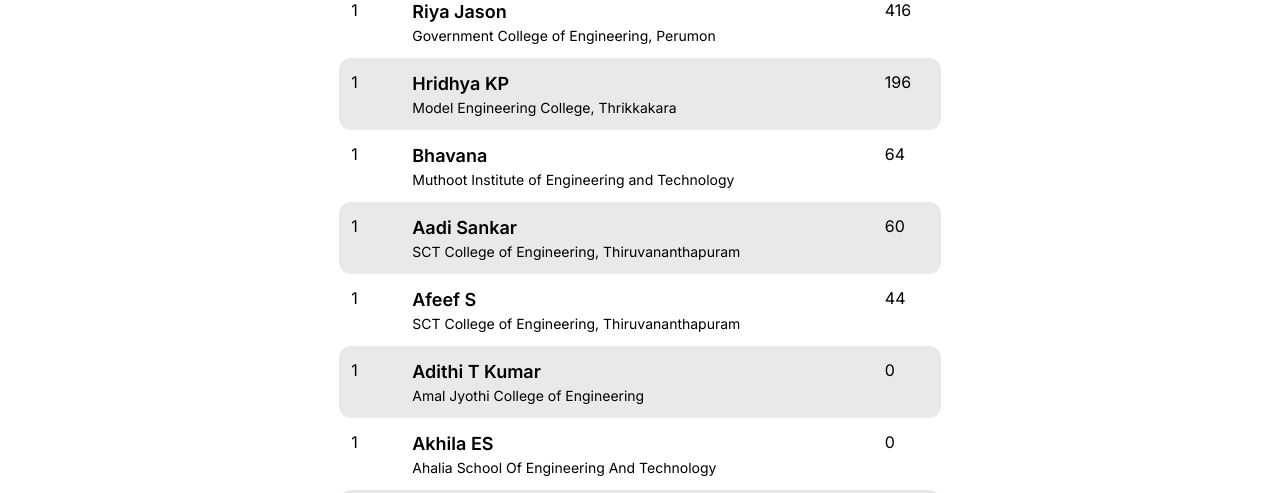
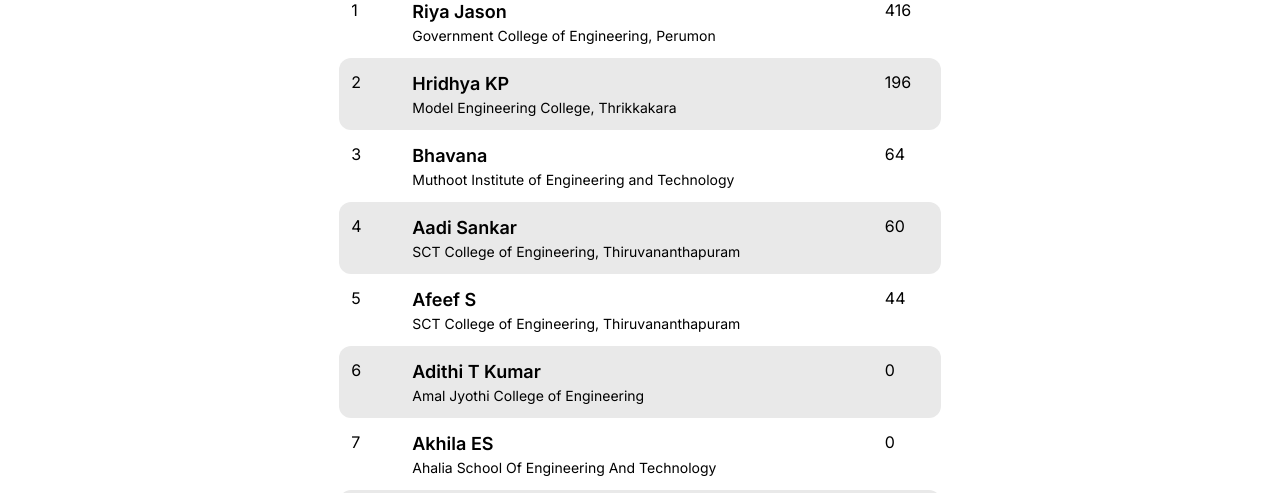
Before and after one commit to ajithrt007/mock-placement, a Next.js app: page /caleaderboard in a window 1280 px wide. Shown: the part 282-775 px from the top of the page. Built offline with nearby package versions, Linux system fonts and the light colour scheme.

Commit message:
Fixed caleaderboard slno issue

```diff
--- a/src/app/caleaderboard/page.tsx
+++ b/src/app/caleaderboard/page.tsx
@@ -40,10 +40,10 @@ export default function CALeaderboard() {
           </div>
           <p className="w-[50px]">Points</p>
         </div>
-        {campusambassadors?.map((items: campusambassador) => {
+        {campusambassadors?.map((items: campusambassador, index: number) => {
           return (
             <LeaderRow
-              slno={1}
+              slno={index + 1}
               name={items.name}
               college={items.college}
               points={items.score}
```
